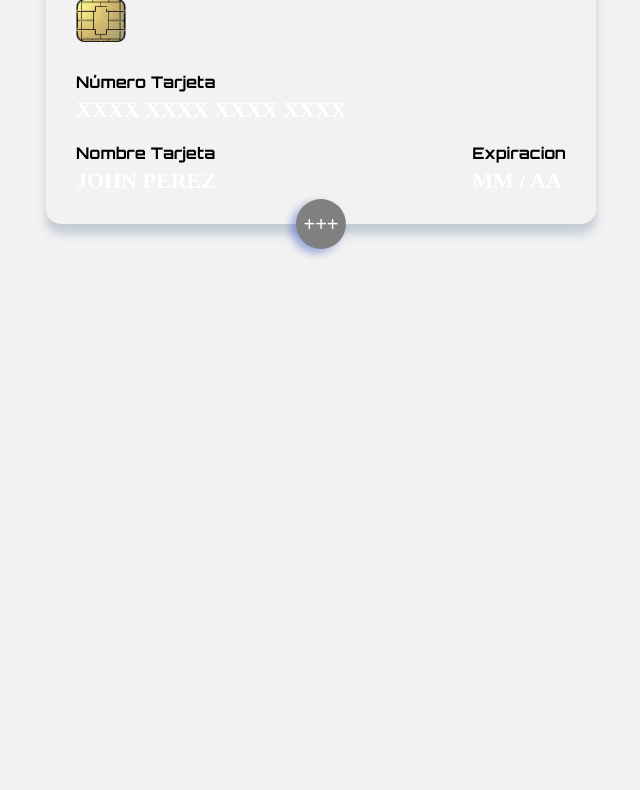
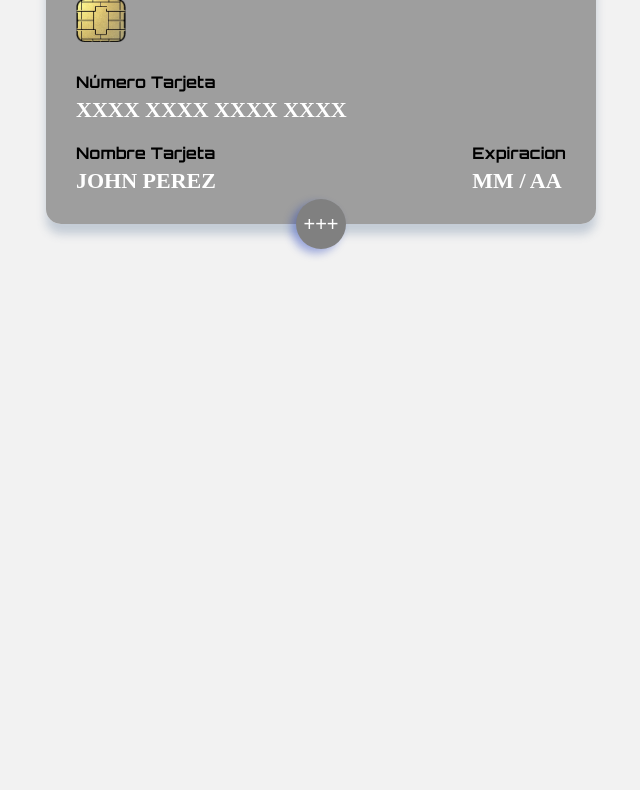
Before and after one commit to juancaed/BancolombiaApp, a website: page public/pag4.html in a window 1280 px wide. Shown: the part 196-986 px from the top of the page, without its empty margins (319-959 px from the left). Drawn offline with Linux system fonts and the light colour scheme; the site is published under a folder, as on GitHub Pages, so addresses that start at the root find nothing; no server answers; a web font is replaced by a local one.

Commit message:
errores pagina 4 estilos

```diff
--- a/public/css/cvv.css
+++ b/public/css/cvv.css
@@ -82,7 +82,7 @@ body {
 
 .tarjeta .delantera {
 	width: 100%;
-	background: url('/public/img/bg-card.jpg');
+	background: url('../img/bg-card.jpg');
 	background-size: cover;
 }
 
@@ -128,7 +128,7 @@ body {
 
 /* ---------- Tarjeta Trasera ----------*/
 .trasera {
-	background: url('/public/img/bg-tarjeta-01.jpg');
+	background: url('../img/bg-tarjeta-01.jpg');
 	background-size: cover;
 	position: absolute;
 	top: 0;
```
